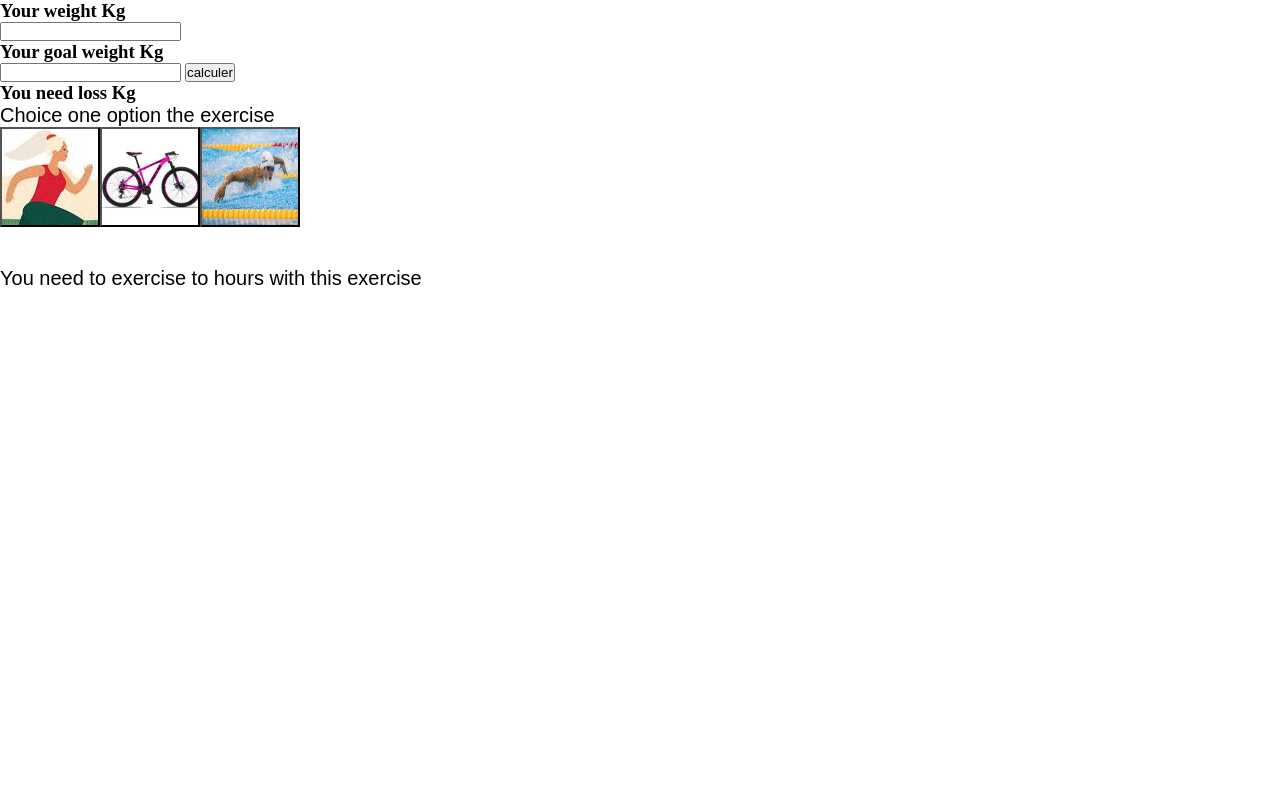
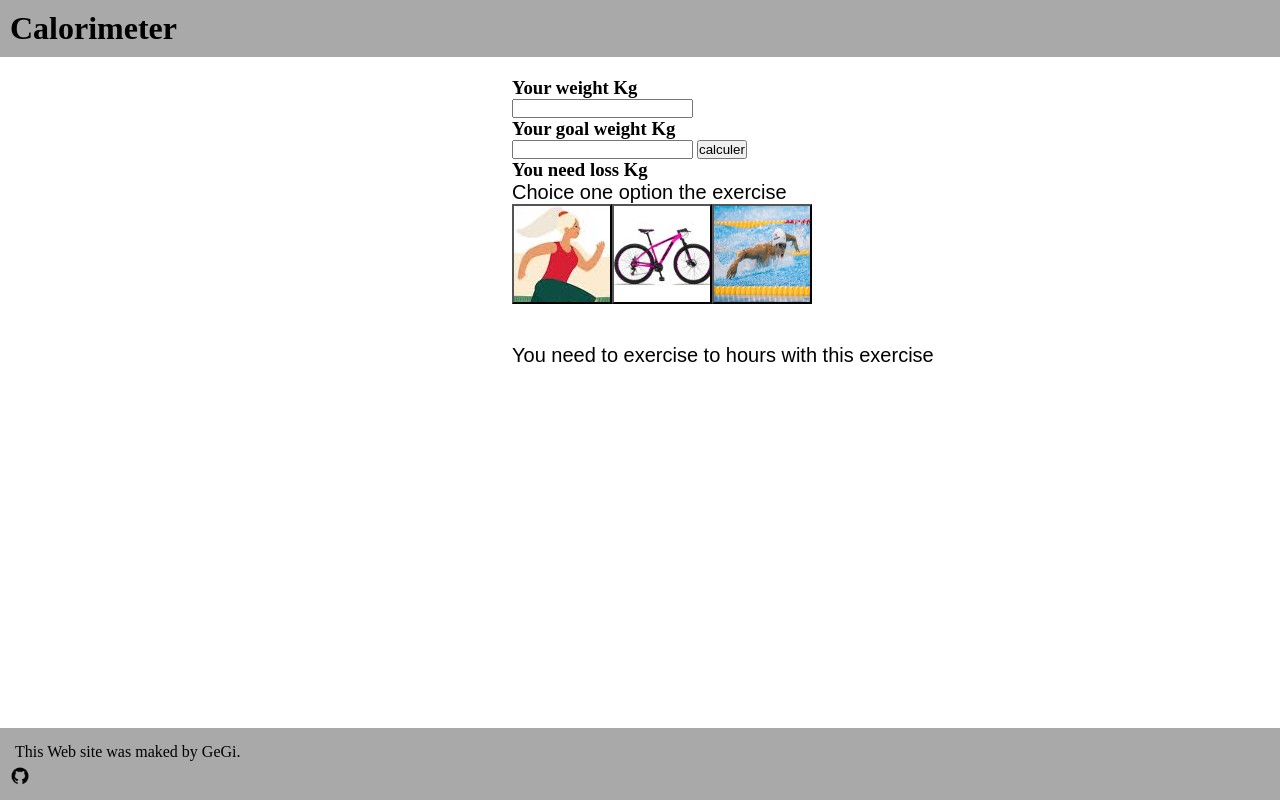
Before and after one commit to Gabriel-Fernandes1917/calorimeter, a plain HTML site: page index.html in a window 1280 px wide. Drawn offline with Linux system fonts and the light colour scheme.

Commit message:
finished the front end

```diff
--- a/assets/CSS/style.css
+++ b/assets/CSS/style.css
@@ -6,6 +6,20 @@
 
 body{
 
+}
+
+.header{
+    background-color: darkgray;
+    margin-bottom: 20px;
+    width: 100%;
+}
+
+.logo{
+    padding: 10px;
+}
+
+.field{
+    margin-left: 40%;
 }
 
 a{
@@ -57,3 +71,39 @@ a{
     cursor: pointer;
 
 }
+
+.footer{
+    width: 100%;
+    background-color: darkgray;
+    padding: 10px;
+    position: absolute;
+    bottom: 0;
+}
+
+.footer >p{
+    padding: 5px;
+
+}
+
+.ImgFooter{
+    width: 20px;
+    height: 20px;
+}
+
+/*smartphone */
+
+@media(max-width: 480px){
+
+.field{
+    margin-left: 10%;
+}
+
+}
+
+@media(max-width: 320px){
+
+    .field{
+        margin-left: 4%;
+    }
+
+    }
--- a/index.html
+++ b/index.html
@@ -12,6 +12,10 @@
 </head>
 
 <body>
+    <header class="header">
+        <H1 class="logo">Calorimeter</H1>
+    </header>
+    <div class="field">
         <h3>Your weight Kg</h3>
         <input name="weight" id="user-weight">
         <h3>Your goal weight Kg</h3>
@@ -40,7 +44,11 @@
         <br>
 
         <p class="ResulWord">You need to exercise to <output id="ResulTheExercise"> </output> hours with this exercise</p>
+    </div>
 
+    <footer class="footer">
+        <p>This Web site was maked by GeGi.</p> <a href="https://github.com/Gabriel-Fernandes1917"><img src="assets/IMG/github.png" alt="GitHub" class="ImgFooter"></a>
+    </footer>
 </body>
 <script src="assets/JS/main.js"></script>
 
```
Also changed, not shown: assets/IMG/github.png (added). Lines whose indentation alone changed are shown as unchanged.
